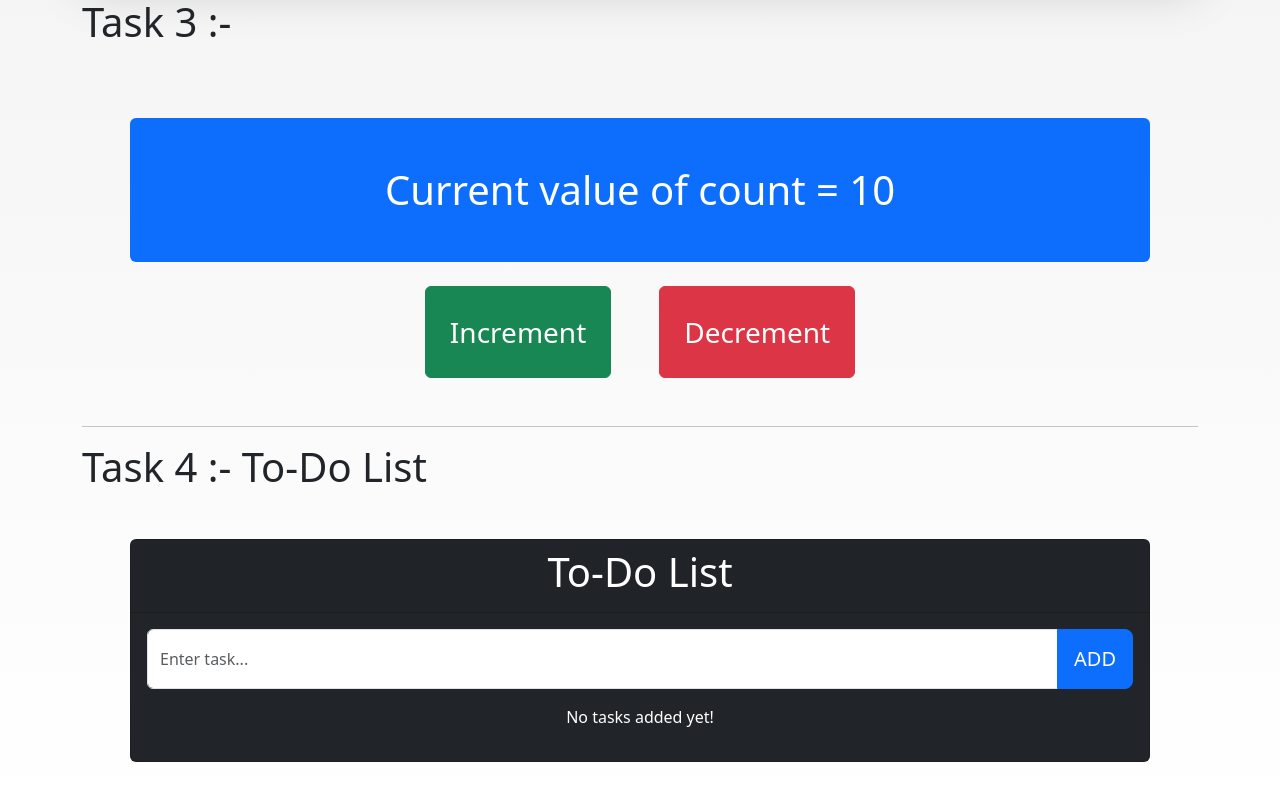
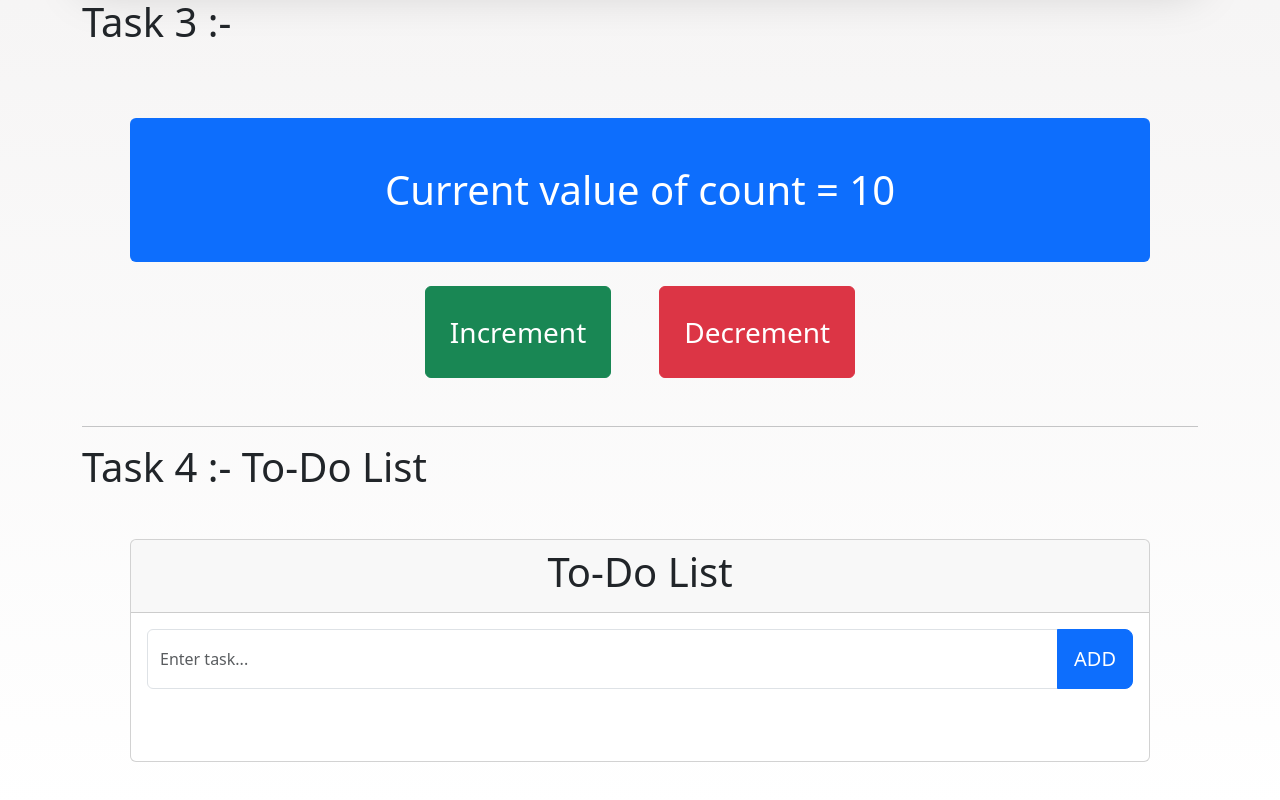
Before and after one commit to Dineshindiexpert/reacttask, a React (Vite) app: page / in a window 1280 px wide. Shown: the part 1532-2332 px from the top of the page. Built offline with nearby package versions, Linux system fonts and the light colour scheme.

Commit message:
final to do list

```diff
--- a/src/components/todolist.jsx
+++ b/src/components/todolist.jsx
@@ -31,8 +31,8 @@ export default function TodoList() {
 
     return (
         <div className="d-flex justify-content-center m-5 ">
-            <div className="card bg-dark" style={{ minWidth: "100%" }}>
-                <div className="card-header text-white text-center">
+            <div className="card " style={{ minWidth: "100%" }}>
+                <div className="card-header  text-center">
                     <h1>To-Do List</h1>
                 </div>
                 <div className="card-body">
```
